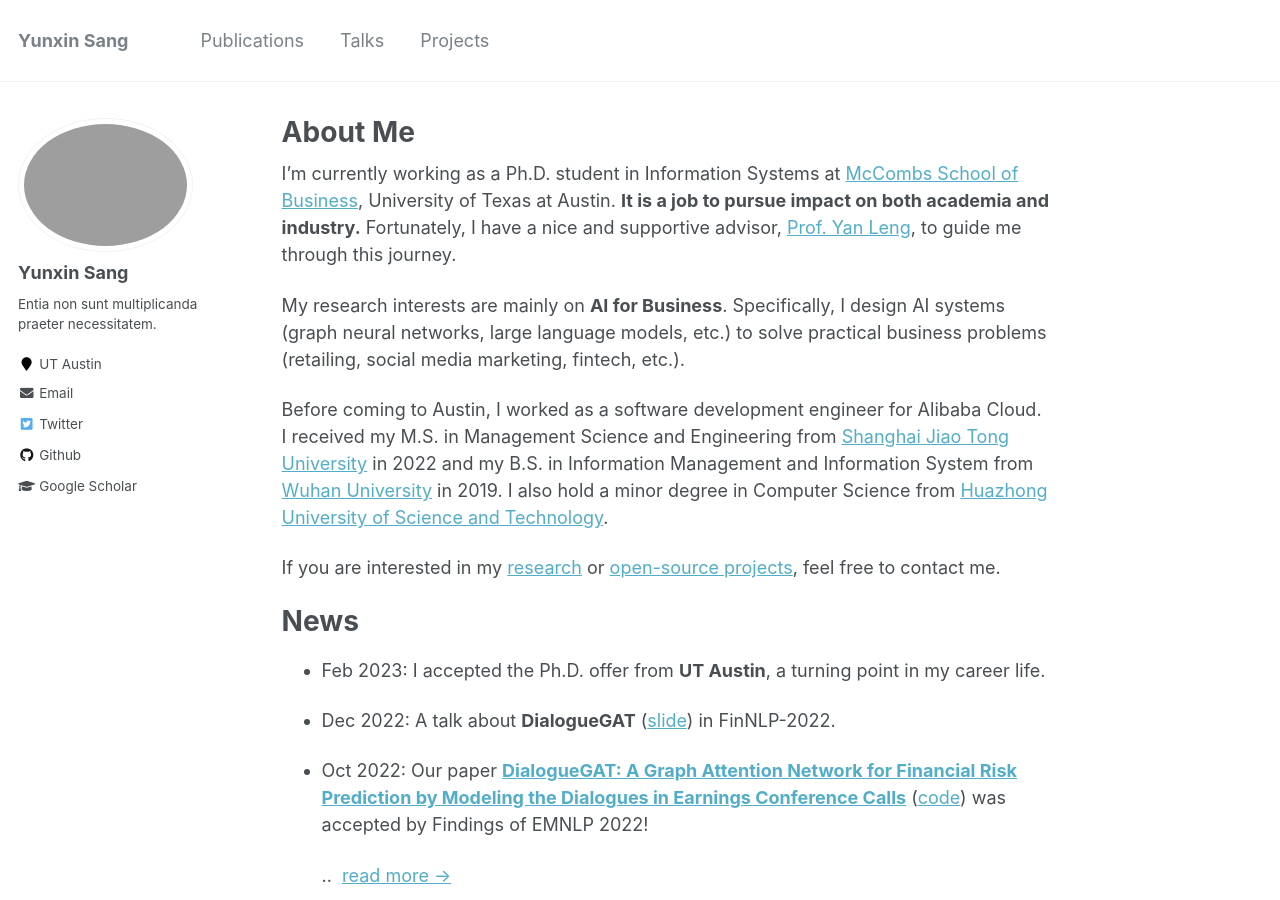
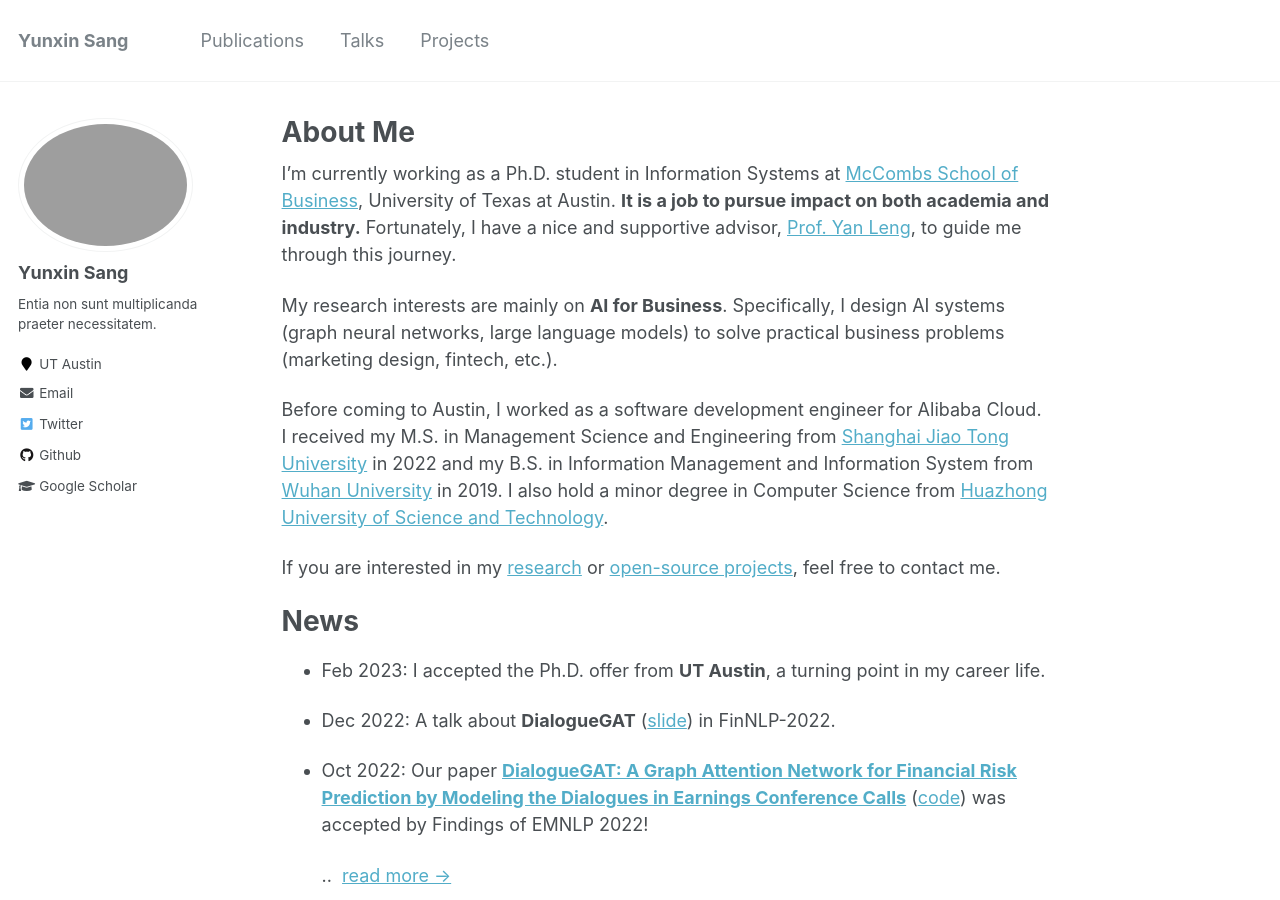
Before and after one commit to sangyx/sangyx.github.io, a Jekyll site: the page built from _pages/about.md, in a window 1280 px wide and 900 px high. Built offline with Jekyll 4.4.1, drawn with Linux system fonts in a browser that asks for light colours.

Commit message:
Update about.md

```diff
--- a/_pages/about.md
+++ b/_pages/about.md
@@ -10,7 +10,7 @@ redirect_from:
 
 I'm currently working as a Ph.D. student in Information Systems at [McCombs School of Business](https://www.mccombs.utexas.edu/), University of Texas at Austin. **It is a job to pursue impact on both academia and industry.** Fortunately, I have a nice and supportive advisor, [Prof. Yan Leng](https://yleng.github.io/www/), to guide me through this journey.
 
-My research interests are mainly on **AI for Business**. Specifically, I design AI systems (graph neural networks, large language models, etc.) to solve practical business problems (retailing, social media marketing, fintech, etc.).
+My research interests are mainly on **AI for Business**. Specifically, I design AI systems (graph neural networks, large language models) to solve practical business problems (marketing design, fintech, etc.).
 
 Before coming to Austin, I worked as a software development engineer for Alibaba Cloud. I received my M.S. in Management Science and Engineering from [Shanghai Jiao Tong University](https://www.sjtu.edu.cn/) in 2022 and my B.S. in Information Management and Information System from [Wuhan University](https://www.whu.edu.cn/) in 2019. I also hold a minor degree in Computer Science from [Huazhong University of Science and Technology](https://www.hust.edu.cn/).
 
```
